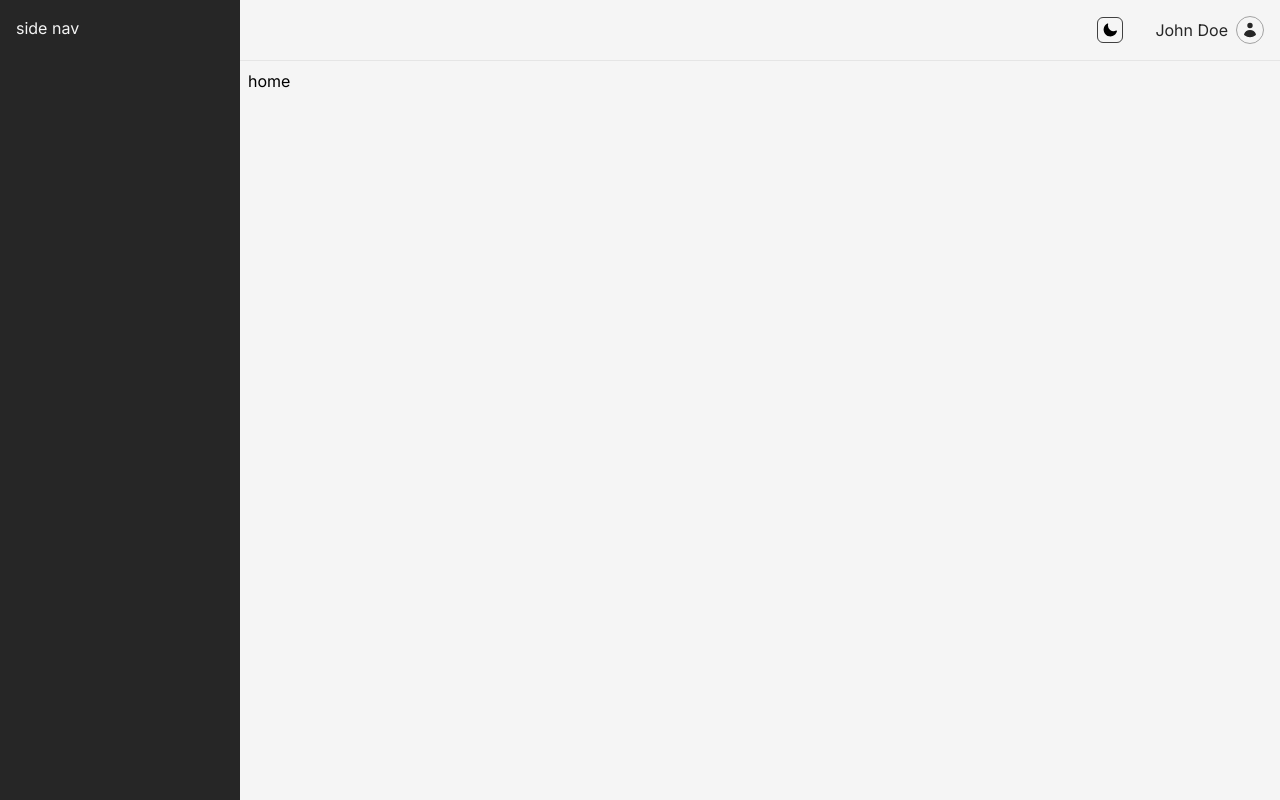
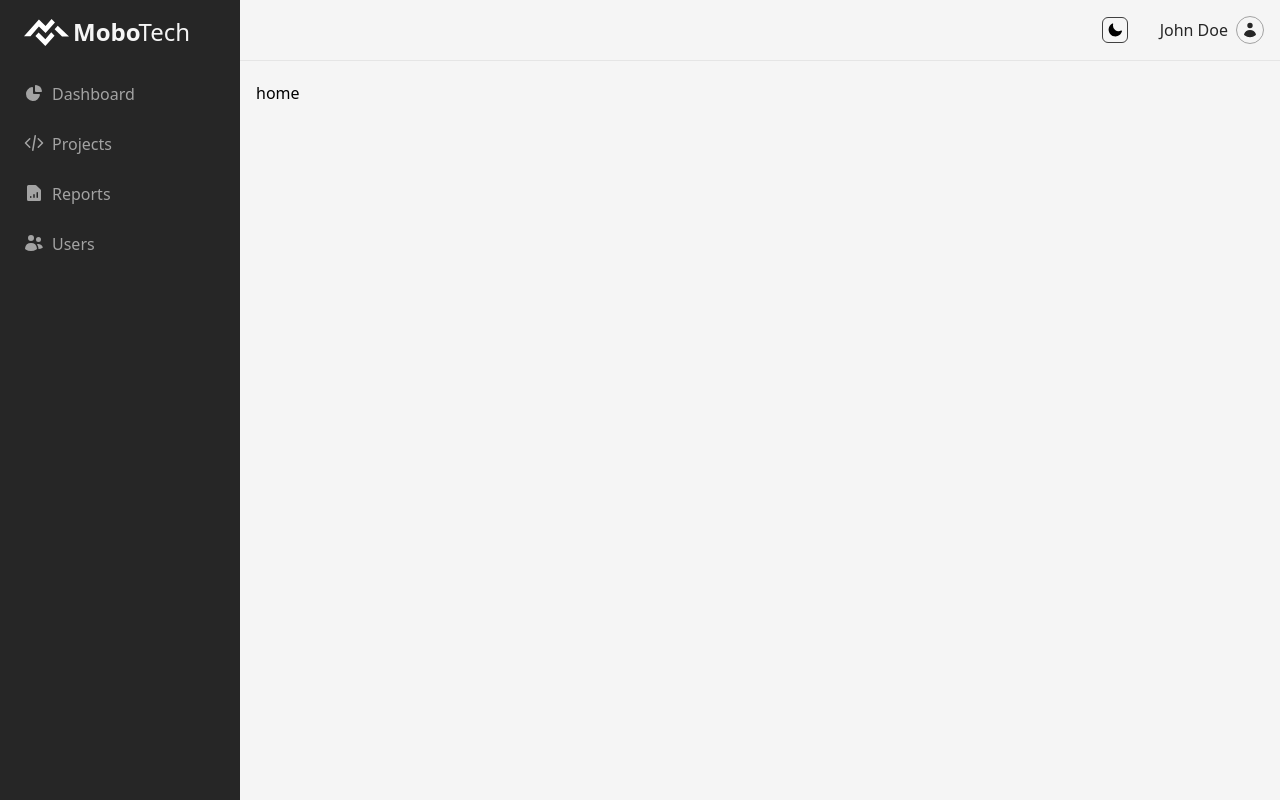
Before and after one commit to brenoborba/dashboard-layout, a Next.js app: page / in a window 1280 px wide. Built offline with nearby package versions, Linux system fonts and the light colour scheme.

Commit message:
feat(ui): add navigation items and logo

```diff
--- a/app/layout.tsx
+++ b/app/layout.tsx
@@ -1,9 +1,10 @@
 import type { Metadata } from 'next'
-import { Inter } from 'next/font/google'
+import { Inter, Poppins } from 'next/font/google'
 import './globals.css'
 import CoreLayout from '@/components/layout/core-layout'
 
-const inter = Inter({ subsets: ['latin'] })
+const inter = Inter({ subsets: ['latin'], variable: '--font-inter' })
+const poppins = Poppins({ subsets: ['latin'], weight: ['400', '500', '600'], variable: '--font-poppins' })
 
 export const metadata: Metadata = {
   title: 'Application Sidebar Layout for using flex',
@@ -17,7 +18,7 @@ export default function RootLayout({
 }>) {
   return (
     <html lang='en'>
-      <body className={inter.className}>
+      <body className={inter.className + 'bg-blue-500'}>
         <CoreLayout>{children}</CoreLayout>
       </body>
     </html>
--- a/components/layout/core-layout.tsx
+++ b/components/layout/core-layout.tsx
@@ -7,10 +7,10 @@ import Sidebar from './sidebar'
 const CoreLayout = ({ children }: { children: ReactNode }) => {
   return (
     <div className='flex h-screen'>
-      <Sidebar className='bg-neutral-800 text-neutral-100 p-4 lg:w-48 xl:w-60 hidden lg:block border-neutral-300/50 dark:border-neutral-700/50 dark:bg-neutral-900' />
+      <Sidebar className='bg-neutral-800 text-neutral-100 py-4 px-4 lg:w-52 xl:w-60 hidden lg:block border-neutral-300/50 dark:border-neutral-700/50 dark:bg-neutral-900' />
       <div className='bg-neutral-100 flex-1 dark:bg-neutral-800 flex flex-col'>
         <Header className='flex p-2 w-full border-b border-neutral-200 dark:border-neutral-700' />
-        <main id='content-wrapper' className='flex-1 p-2 dark:text-zinc-100'>
+        <main id='content-wrapper' className='flex-1 px-4 py-4 xl:py-5 dark:text-zinc-100'>
           {children}
         </main>
       </div>
--- a/components/layout/sidebar.tsx
+++ b/components/layout/sidebar.tsx
@@ -1,10 +1,7 @@
-import {
-  BriefcaseIcon,
-  CodeBracketIcon,
-  DocumentChartBarIcon,
-  PresentationChartBarIcon,
-} from '@heroicons/react/20/solid'
-import React, { ReactElement } from 'react'
+import { ChartPieIcon, CodeBracketIcon, DocumentChartBarIcon, UsersIcon } from '@heroicons/react/20/solid'
+import Link from 'next/link'
+import { ReactElement } from 'react'
+import Image from 'next/image'
 
 export type NavItem = {
   name: string
@@ -17,7 +14,7 @@ export const navItems: NavItem[] = [
   {
     name: 'Dashboard',
     href: '/',
-    icon: <PresentationChartBarIcon className={iconClassName} />,
+    icon: <ChartPieIcon className={iconClassName} />,
   },
   {
     name: 'Projects',
@@ -30,29 +27,42 @@ export const navItems: NavItem[] = [
     icon: <DocumentChartBarIcon className={iconClassName} />,
   },
   {
-    name: 'Courses',
-    href: '/courses',
-    icon: (
-      <svg
-        xmlns='http://www.w3.org/2000/svg'
-        fill='none'
-        viewBox='0 0 24 24'
-        strokeWidth='1.5'
-        stroke='currentColor'
-        className='size-5 text-neutral-400 group-hover:text-white transition-colors'
-      >
-        <path
-          strokeLinecap='round'
-          strokeLinejoin='round'
-          d='M4.26 10.147a60.438 60.438 0 0 0-.491 6.347A48.62 48.62 0 0 1 12 20.904a48.62 48.62 0 0 1 8.232-4.41 60.46 60.46 0 0 0-.491-6.347m-15.482 0a50.636 50.636 0 0 0-2.658-.813A59.906 59.906 0 0 1 12 3.493a59.903 59.903 0 0 1 10.399 5.84c-.896.248-1.783.52-2.658.814m-15.482 0A50.717 50.717 0 0 1 12 13.489a50.702 50.702 0 0 1 7.74-3.342M6.75 15a.75.75 0 1 0 0-1.5.75.75 0 0 0 0 1.5Zm0 0v-3.675A55.378 55.378 0 0 1 12 8.443m-7.007 11.55A5.981 5.981 0 0 0 6.75 15.75v-1.5'
-        />
-      </svg>
-    ),
+    name: 'Users',
+    href: '/users',
+    icon: <UsersIcon className={iconClassName} />,
   },
 ]
 
 const Sidebar = ({ className }: { className: string }) => {
-  return <aside className={className}>side nav</aside>
+  return (
+    <aside className={className}>
+      <div className='flex items-center justify-start'>
+        <Image
+          src='/logo.svg'
+          width={45}
+          height={45}
+          alt='Mobo tech logo, black and white'
+          className='mr-1 object-cover xl:ml-2 lg:ml-1'
+        />
+        <h1 className='xl:text-2xl font-bold font-poppins lg:text-xl'>Mobo</h1>
+        <span className='font-normal font-poppins xl:text-2xl -m-0.5 lg:text-xl'>Tech</span>
+      </div>
+      <nav>
+        <ul className='space-y-2 py-6'>
+          {navItems.map((item: NavItem) => (
+            <li key={item.name} className='group hover:bg-neutral-600 rounded'>
+              <Link href={item.href} className='flex items-center p-2'>
+                {item.icon}
+                <span className='text-neutral-400 ms-2 xl:pt-0.5 group-hover:text-white transition-colors'>
+                  {item.name}
+                </span>
+              </Link>
+            </li>
+          ))}
+        </ul>
+      </nav>
+    </aside>
+  )
 }
 
 export default Sidebar
--- a/tailwind.config.ts
+++ b/tailwind.config.ts
@@ -8,6 +8,10 @@ const config: Config = {
     './app/**/*.{js,ts,jsx,tsx,mdx}',
   ],
   theme: {
+    fontFamily: {
+      inter: 'var(--font-inter)',
+      poppins: 'var(--font-poppins)',
+    },
     extend: {
       backgroundImage: {
         'gradient-radial': 'radial-gradient(var(--tw-gradient-stops))',
```
Also changed, not shown: public/logo.svg (added).
